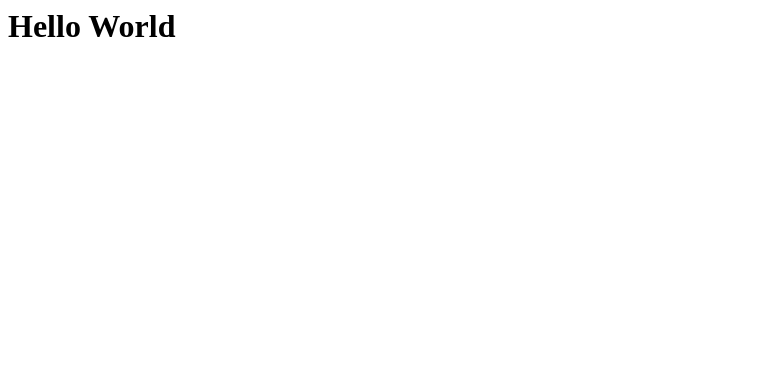
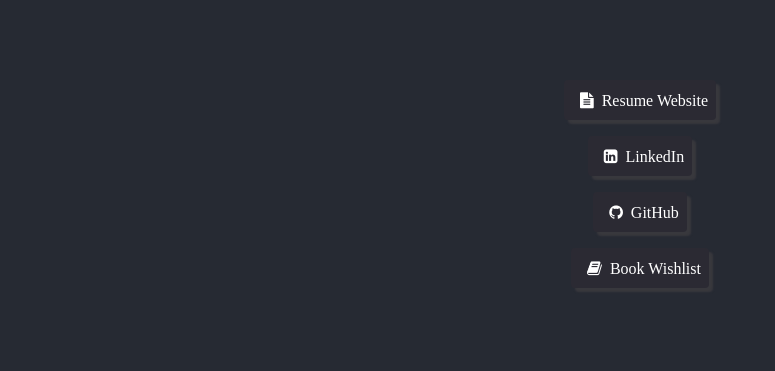
Before and after one commit to rylancole/netlify-faunadb, a website: page index.html in a window 1280 px wide. Shown: the whole page, without its empty margins (0-775 px from the left). Drawn offline with Linux system fonts and the light colour scheme.

```diff
--- a/index.html
+++ b/index.html
@@ -1,3 +1,16 @@
-<h1>Hello World</h1>
-
-<script src="./index.js"></script>
+<!DOCTYPE html>
+<html>
+    <head>
+        <script type="text/javascript" src="./index.js"></script>
+        <link rel="stylesheet" href="styles.css">
+        <link rel="stylesheet" href="https://cdnjs.cloudflare.com/ajax/libs/font-awesome/4.7.0/css/font-awesome.min.css">
+    </head>
+    <body>
+        <div>
+            <a href="https://rylancole.github.io"><i class="fa fa-file-text" aria-hidden="true"></i>Resume Website</a>
+            <a href="https://linkedin.com/in/rylan-cole"><i class="fa fa-linkedin-square" aria-hidden="true"></i>LinkedIn</a>
+            <a href="https://github.com/rylancole"><i class="fa fa-github" aria-hidden="true"></i>GitHub</a>
+            <a href="https://www.goodreads.com/review/list/140994417-rylan?shelf=to-read&view=covers"><i class="fa fa-book"  aria-hidden="true"></i>Book Wishlist</a>
+        </div>
+    </body>
+</hmtl>
--- /dev/null
+++ b/index.js
@@ -0,0 +1 @@
+console.log("JavaScript works!");
--- a/src/index.js
+++ /dev/null
@@ -1 +0,0 @@
-console.log("Hello there");
--- /dev/null
+++ b/styles.css
@@ -0,0 +1,29 @@
+body {
+  padding: 64px;
+  background-color: #262a33;
+}
+
+div {
+  display: flex;
+  flex-direction: column;
+  align-items: center;
+}
+
+a {
+  margin: 8px;
+  padding: 8px;
+  text-decoration: none;
+  color: white;
+  background-color: #2b2a33;
+  border-radius: 0.25rem;
+  box-shadow: 4px 4px 2px #38383d;
+}
+
+a:hover {
+  background-color: #38383d;
+}
+
+i {
+  padding: 4px 8px;
+  color: white;
+}
```
Also changed, not shown: linkedin.html (added, +9 -0 lines).
